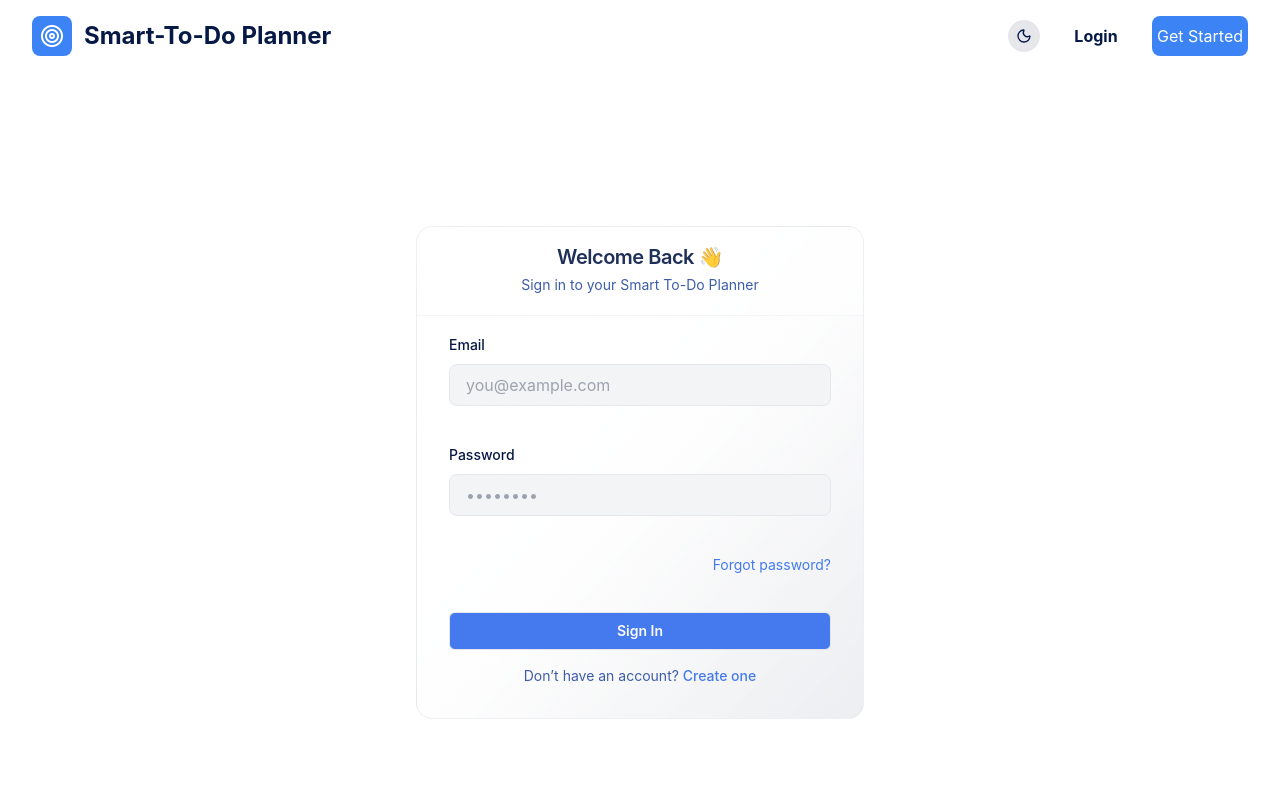
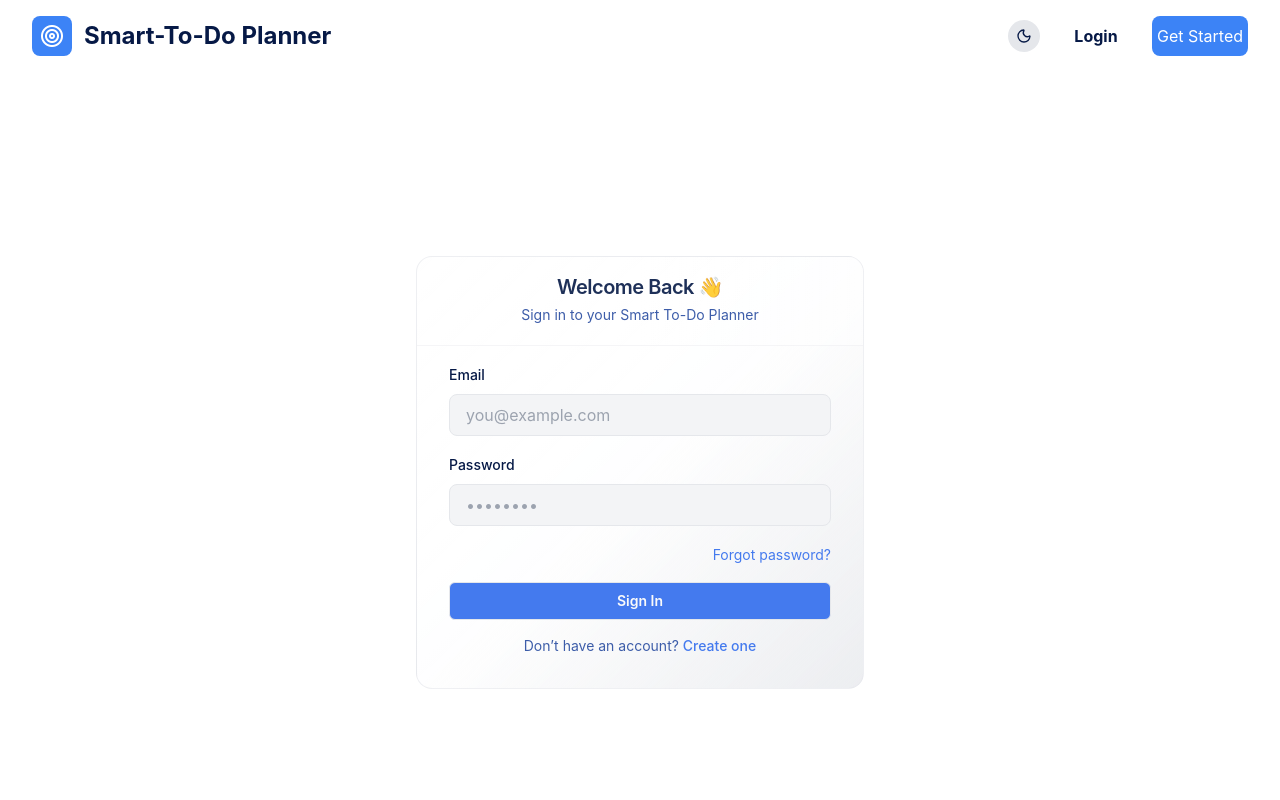
Before and after one commit to mercyXp/smart-to-do-planner, a React (Vite) app in the folder frontend/: page /login in a window 1280 px wide. Shown: the top 800 px of the page. Built offline with nearby package versions, Linux system fonts and the light colour scheme.

Commit message:
refactor: rewrite that will handle login, store JWT tokens, and redirect to the dashboard

```diff
--- a/frontend/src/pages/LoginPage.jsx
+++ b/frontend/src/pages/LoginPage.jsx
@@ -1,9 +1,42 @@
-import React from "react";
-import { Link } from "react-router-dom";
+import React, { useState } from "react";
+import { Link, useNavigate } from "react-router-dom";
 import { Card, CardContent, CardHeader, CardTitle, CardDescription } from "@/components/ui/card";
 import { Button } from "@/components/ui/button";
+import api from "@/lib/api";
 
 function LoginPage() {
+  const navigate = useNavigate();
+  const [formData, setFormData] = useState({
+    email: "",
+    password: "",
+  });
+  const [error, setError] = useState("");
+
+  const handleChange = (e) => {
+    setFormData({ ...formData, [e.target.name]: e.target.value });
+    setError("");
+  };
+
+  const handleSubmit = async (e) => {
+    e.preventDefault();
+    try {
+      const res = await api.post("auth/token/", {
+        email: formData.email,
+        password: formData.password,
+      });
+
+      // Save tokens in localStorage
+      localStorage.setItem("access_token", res.data.access);
+      localStorage.setItem("refresh_token", res.data.refresh);
+
+      // Redirect to dashboard
+      navigate("/dashboard");
+    } catch (err) {
+      console.error(err);
+      setError(err.response?.data?.detail || "Login failed. Check your credentials.");
+    }
+  };
+
   return (
     <section className="min-h-screen flex items-center justify-center bg-[hsl(var(--color-background))] text-[hsl(var(--color-foreground))] transition-colors duration-300">
       <Card className="w-full max-w-md border border-[hsl(var(--color-border))] bg-[hsl(var(--color-card))] text-[hsl(var(--color-card-foreground))] shadow-lg rounded-2xl">
@@ -17,6 +50,7 @@ function LoginPage() {
         </CardHeader>
 
         <CardContent className="space-y-6 px-8 pb-8">
+          <form onSubmit={handleSubmit} className="space-y-4">
             {/* Email Input */}
             <div className="space-y-2">
               <label className="text-sm font-medium text-[hsl(var(--color-foreground))]">
@@ -24,8 +58,12 @@ function LoginPage() {
               </label>
               <input
                 type="email"
+                name="email"
+                value={formData.email}
+                onChange={handleChange}
                 placeholder="you@example.com"
                 className="w-full px-4 py-2 rounded-lg border border-[hsl(var(--color-border))] bg-[hsl(var(--color-card))] text-[hsl(var(--color-foreground))] focus:outline-none focus:ring-2 focus:ring-[hsl(var(--color-ring))] transition"
+                required
               />
             </div>
 
@@ -36,10 +74,17 @@ function LoginPage() {
               </label>
               <input
                 type="password"
+                name="password"
+                value={formData.password}
+                onChange={handleChange}
                 placeholder="••••••••"
                 className="w-full px-4 py-2 rounded-lg border border-[hsl(var(--color-border))] bg-[hsl(var(--color-card))] text-[hsl(var(--color-foreground))] focus:outline-none focus:ring-2 focus:ring-[hsl(var(--color-ring))] transition"
+                required
               />
             </div>
+
+            {/* Error Message */}
+            {error && <p className="text-sm text-red-600 dark:text-red-400">{error}</p>}
 
             {/* Forgot Password */}
             <div className="text-right">
@@ -51,9 +96,11 @@ function LoginPage() {
               </Link>
             </div>
 
-          {/* Buttons */}
-          <div className="space-y-4">
-            <Button className="w-full bg-[hsl(var(--color-primary))] hover:bg-[hsl(var(--color-ring))] text-[hsl(var(--color-primary-foreground))] font-semibold py-2 rounded-lg transition">
+            {/* Sign In Button */}
+            <Button
+              type="submit"
+              className="w-full bg-[hsl(var(--color-primary))] hover:bg-[hsl(var(--color-ring))] text-[hsl(var(--color-primary-foreground))] font-semibold py-2 rounded-lg transition"
+            >
               Sign In
             </Button>
 
@@ -66,7 +113,7 @@ function LoginPage() {
                 Create one
               </Link>
             </p>
-          </div>
+          </form>
         </CardContent>
       </Card>
     </section>
```
Lines whose indentation alone changed are shown as unchanged.
